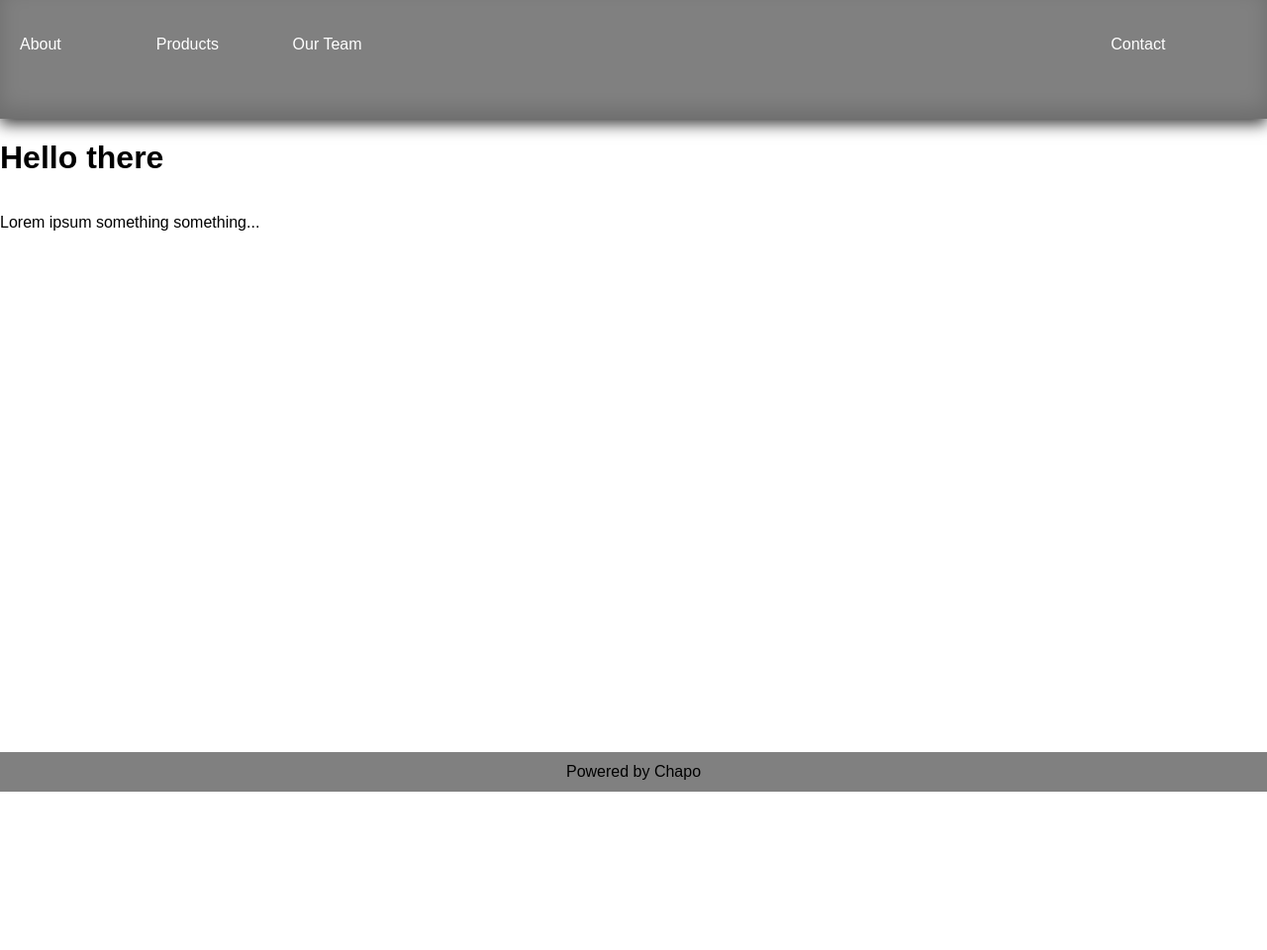
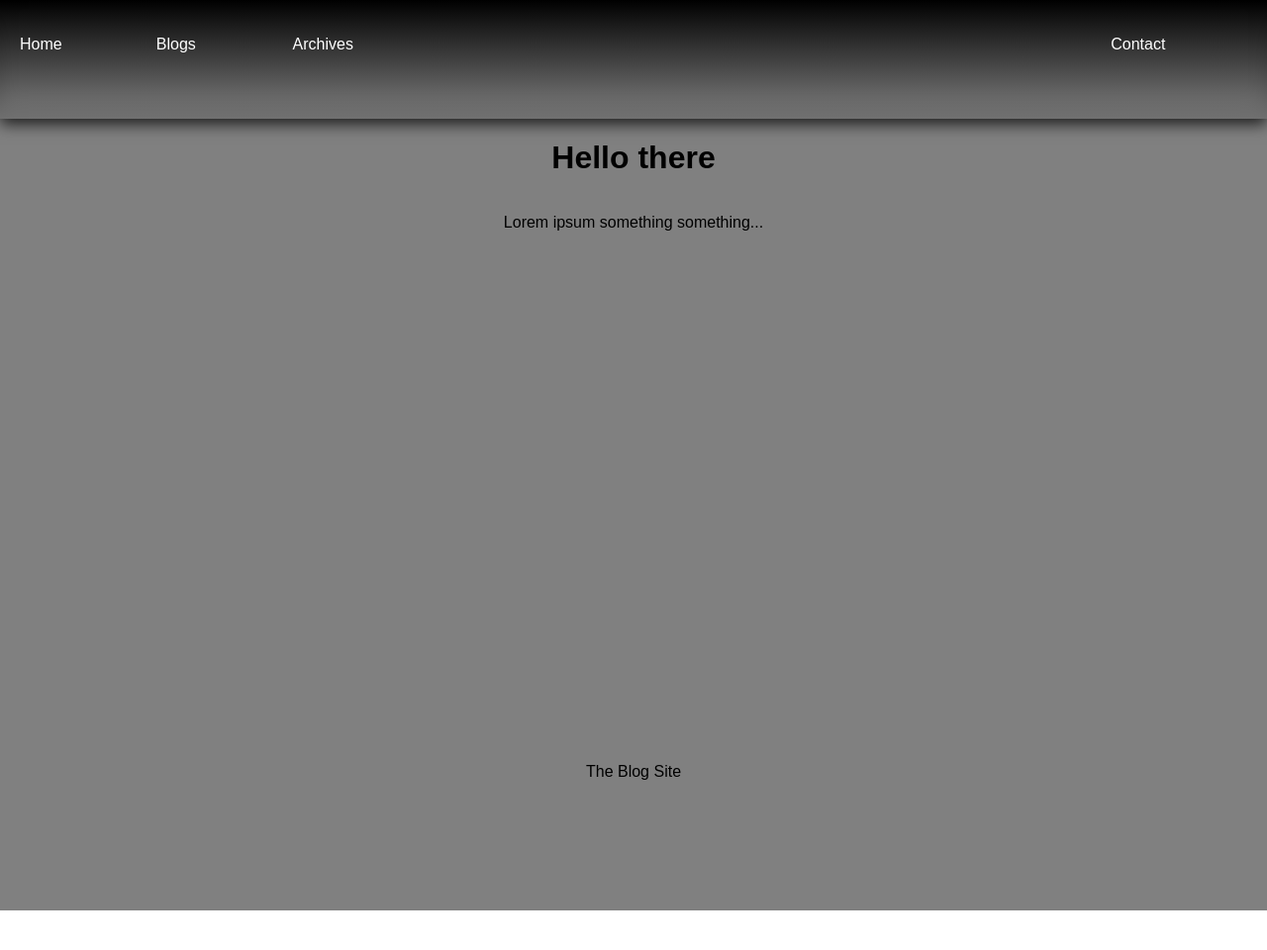
Before and after one commit to Ted523/blogApp, a Django app: page / in a window 1280 px wide. Shown: the whole page at 99% size. Run offline with Django 3.2, Linux system fonts and the light colour scheme.

Commit message:
Changing display colours and centering text

```diff
--- a/blogApp/static/css/style.css
+++ b/blogApp/static/css/style.css
@@ -52,11 +52,11 @@ a{
     position: sticky;
     top: 0;
     background: #56B870; /* Old browsers */
-    background: -moz-linear-gradient(top, grey 0%, grey  100%); /* FF3.6+ */
+    background: -moz-linear-gradient(top, black 0%, grey  100%); /* FF3.6+ */
     background: -webkit-gradient(linear, left top, left bottom, color-stop(0%,#56B870), color-stop(100%,#a5c956)); /* Chrome,Safari4+ */
-    background: -webkit-linear-gradient(top, grey 0%,grey  100%); /* Chrome10+,Safari5.1+ */
-    background: -o-linear-gradient(top, grey 0%,grey 100%); /* Opera 11.10+ */
-    background: -ms-linear-gradient(top, grey 0%,grey  100%); /* IE10+ */
+    background: -webkit-linear-gradient(top, black 0%,grey  100%); /* Chrome10+,Safari5.1+ */
+    background: -o-linear-gradient(top, black 0%,grey 100%); /* Opera 11.10+ */
+    background: -ms-linear-gradient(top, black 0%,grey  100%); /* IE10+ */
     background: linear-gradient(top, grey 0%, grey  100%); /* W3C */
 }
 
@@ -67,8 +67,9 @@ a{
 .red{
     display: flex;
     justify-content: flex-start;
-    align-items: flex-start;
+    align-items: center;
     flex-direction: column;
+    background: grey;
 }
 
 /***********************************************************************
--- a/blogApp/templates/base.html
+++ b/blogApp/templates/base.html
@@ -8,9 +8,9 @@
 <body>
   <nav class="zone green">
     <ul class="main-nav">
-      <li><a href="">About</a></li>
-      <li><a href="">Products</a></li>
-      <li><a href="">Our Team</a></li>
+      <li><a href="">Home</a></li>
+      <li><a href="">Blogs</a></li>
+      <li><a href="">Archives</a></li>
       <li><a href="">Contact</a></li>
     </ul>
   </nav>
@@ -18,6 +18,6 @@
     {% block content %}
     {% endblock content  %}
   </div>
-  <div class="zone yellow">Powered by Chapo</div>
+  <div class="zone yellow">The Blog Site</div>
 </body>
 </html>
```
